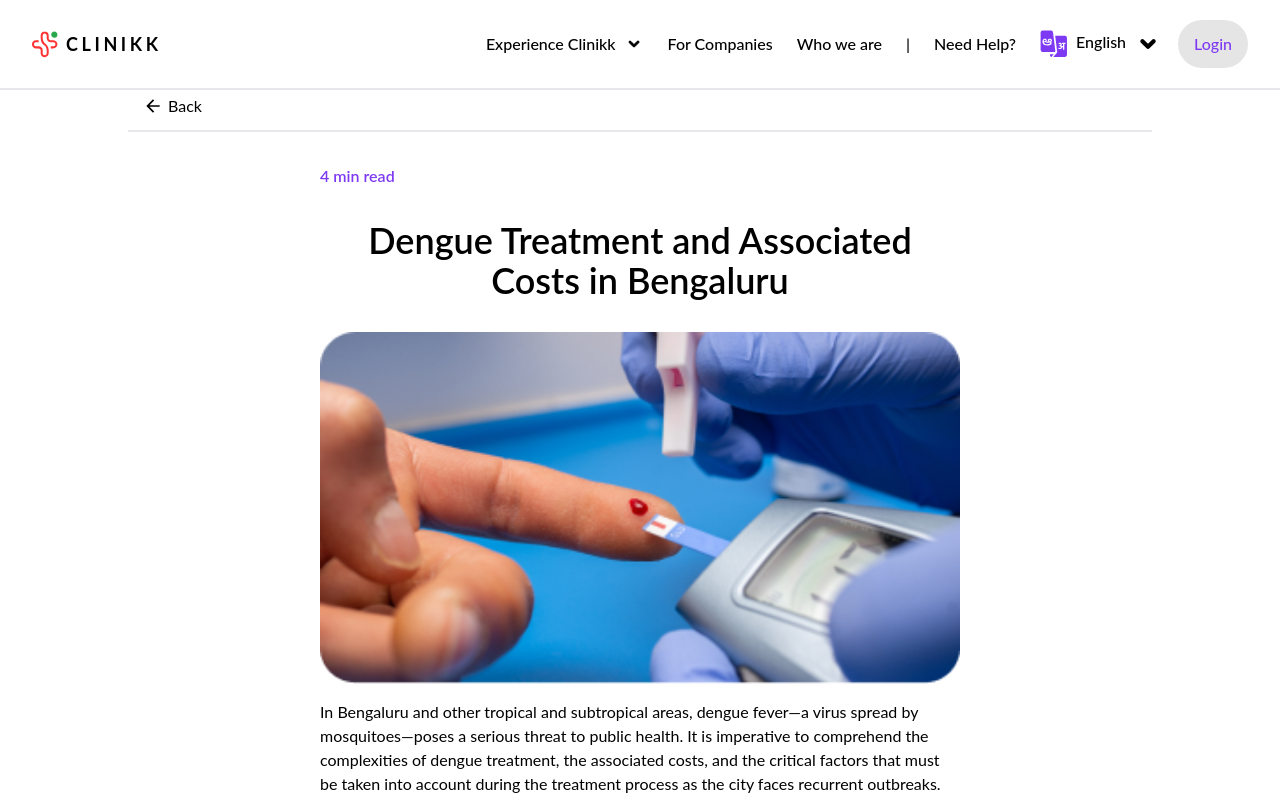
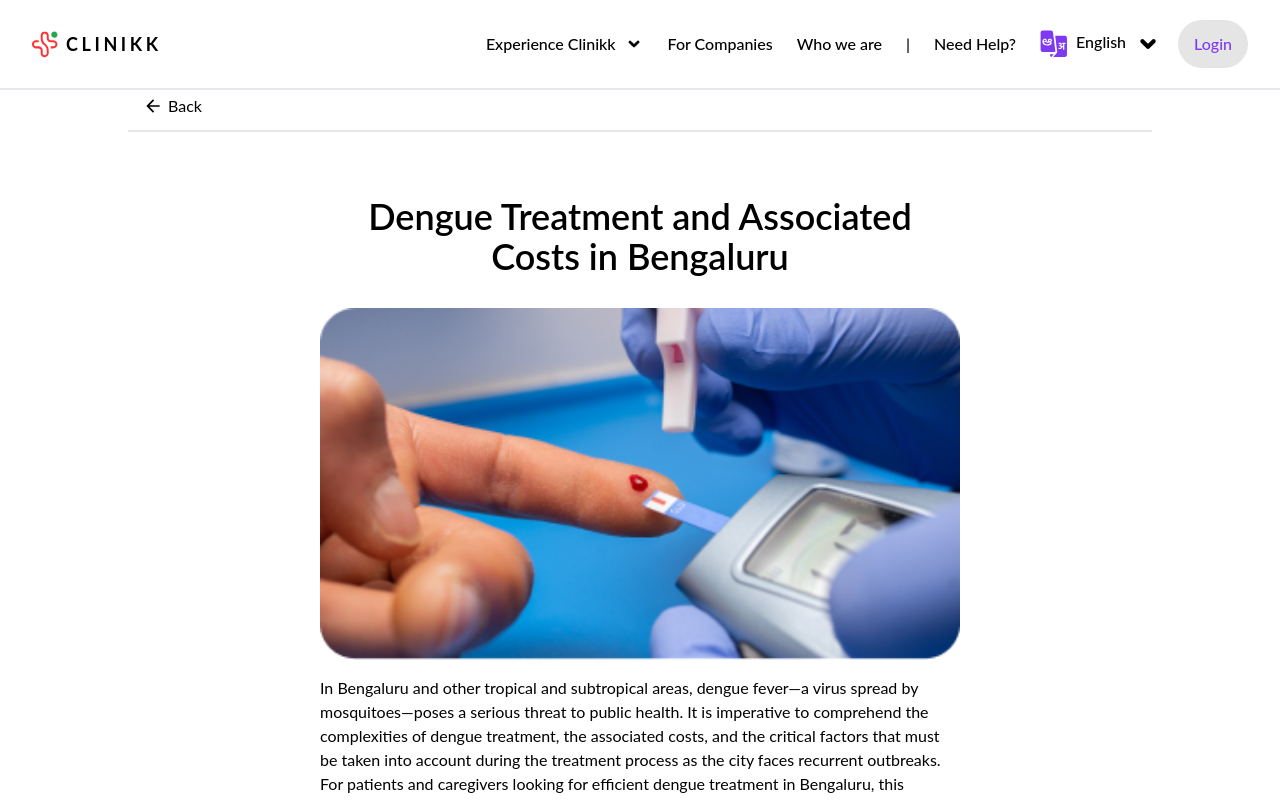
Before and after one commit to itsAakanksha/clinikk-articles, a React (Vite) app: page /details/1 in a window 1280 px wide. Shown: the top 800 px of the page. Built offline with nearby package versions, Linux system fonts and the light colour scheme.

Commit message:
all changes

```diff
--- a/src/Components/ArticleDetail.jsx
+++ b/src/Components/ArticleDetail.jsx
@@ -60,7 +60,7 @@ function ArticleDetail({ articles }) {
         </div>
 
         <div className="article lg:mx-16 lg:px-32 px-8">
-          <div className="primary-color font-semibold">4 min read</div>
+
           {art?.title && (
             <h1 className="text-4xl font-semibold my-8 text-center">
               {art.title}
```
